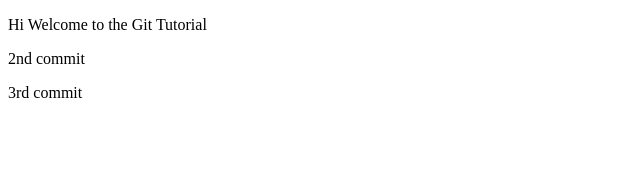
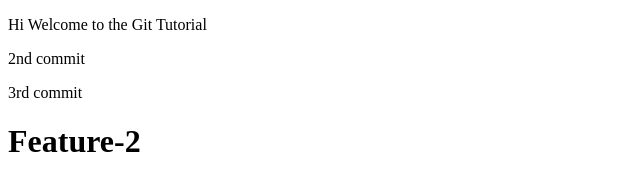
Before and after one commit to lalit-mudgal/athena, a plain HTML site: page index.html in a window 1280 px wide. Shown: the whole page, without its empty margins (0-640 px from the left). Drawn offline with Linux system fonts and the light colour scheme.

Commit message:
Feature-2 first commit

```diff
--- a/index.html
+++ b/index.html
@@ -10,6 +10,6 @@
     <p>Hi Welcome to the Git Tutorial</p>
     <p>2nd commit</p>
     <p>3rd commit</p>
-
+    <h1>Feature-2</h1>
 </body>
 </html>
```
